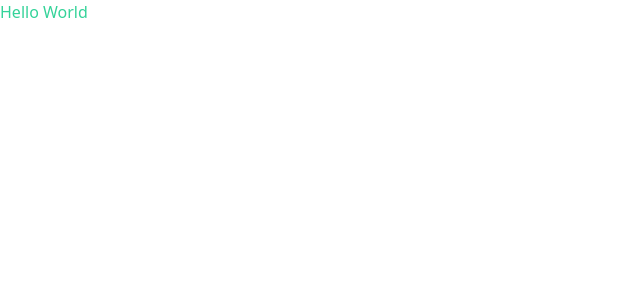
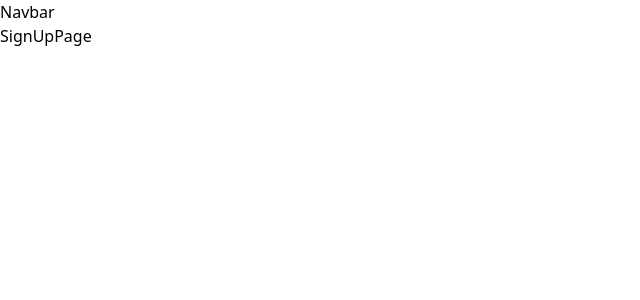
Before and after one commit to tuzicomet/muse-chat-app, a React (Vite) app in the folder frontend/: page /signup in a window 1280 px wide. Shown: the top 300 px of the page, without its empty margins (0-640 px from the left). Built offline with nearby package versions, Linux system fonts and the light colour scheme.

Commit message:
Initialised front end pages and navbar
Now, each page will now show the navbar along with the name of the page in simple text, to be expanded further

```diff
--- a/frontend/src/App.tsx
+++ b/frontend/src/App.tsx
@@ -1,7 +1,28 @@
+import Navbar from "./components/Navbar";
+import HomePage from "./pages/HomePage";
+import SignUpPage from "./pages/SignUpPage";
+import LoginPage from "./pages/LoginPage";
+import SettingsPage from "./pages/SettingsPage";
+import ProfilePage from "./pages/ProfilePage";
+
+import { Routes, Route } from "react-router-dom";
+
 const App = () => {
-  // using tailwindcss to make the text green
-  // If you see the text as green, then tailwindcss is working
-  return <div className="text-emerald-400">Hello World</div>;
+  return (
+    <div>
+
+      <Navbar />
+
+      <Routes>
+        <Route path = "/" element = {<HomePage />} />
+        <Route path = "/signup" element = {<SignUpPage />} />
+        <Route path = "/login" element = {<LoginPage />} />
+        <Route path = "/settings" element = {<SettingsPage />} />
+        <Route path = "/profile" element = {<ProfilePage />} />
+      </Routes>
+
+    </div>
+  );
 };
 
 export default App;
--- /dev/null
+++ b/frontend/src/components/Navbar.tsx
@@ -0,0 +1,7 @@
+const Navbar = () => {
+  return (
+    <div>Navbar</div>
+  )
+}
+
+export default Navbar
--- /dev/null
+++ b/frontend/src/pages/HomePage.tsx
@@ -0,0 +1,7 @@
+const HomePage = () => {
+  return (
+    <div>HomePage</div>
+  )
+}
+
+export default HomePage
--- /dev/null
+++ b/frontend/src/pages/LoginPage.tsx
@@ -0,0 +1,7 @@
+const LoginPage = () => {
+  return (
+    <div>LoginPage</div>
+  )
+}
+
+export default LoginPage
--- /dev/null
+++ b/frontend/src/pages/ProfilePage.tsx
@@ -0,0 +1,7 @@
+const ProfilePage = () => {
+  return (
+    <div>ProfilePage</div>
+  )
+}
+
+export default ProfilePage
--- /dev/null
+++ b/frontend/src/pages/SettingsPage.tsx
@@ -0,0 +1,7 @@
+const SettingsPage = () => {
+  return (
+    <div>SettingsPage</div>
+  )
+}
+
+export default SettingsPage
--- /dev/null
+++ b/frontend/src/pages/SignUpPage.tsx
@@ -0,0 +1,7 @@
+const SignUpPage = () => {
+  return (
+    <div>SignUpPage</div>
+  )
+}
+
+export default SignUpPage
```
